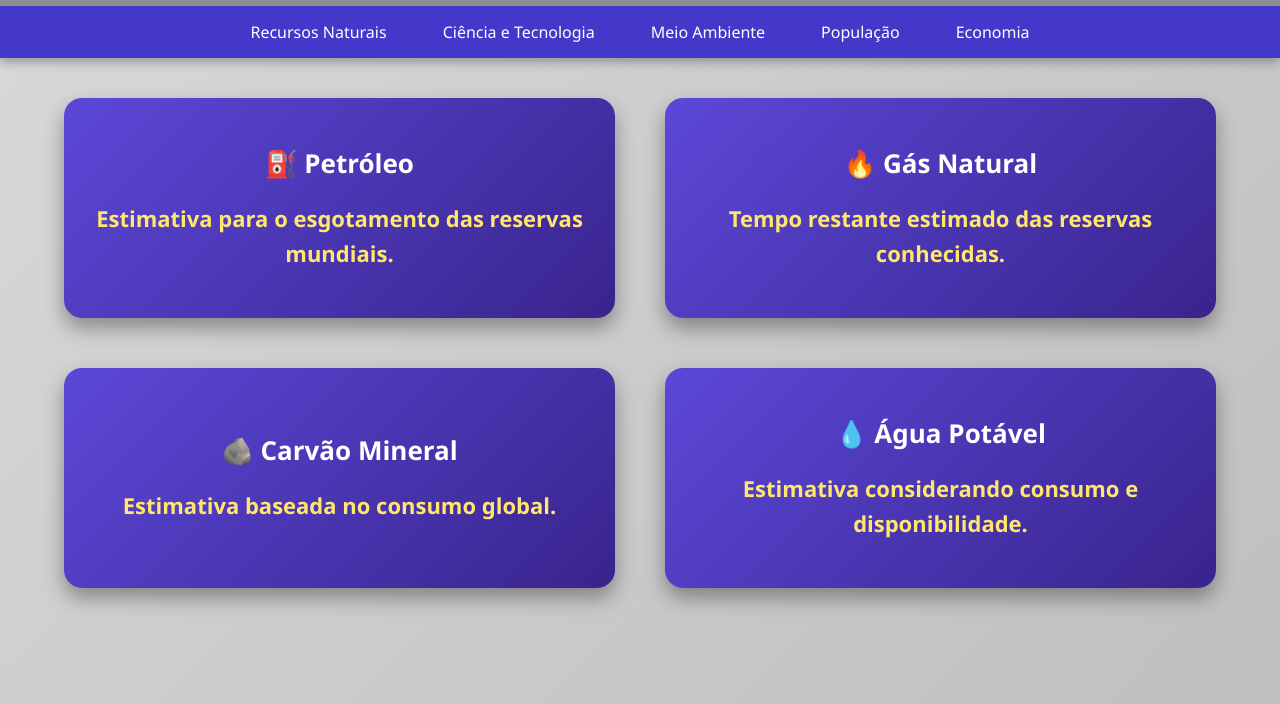
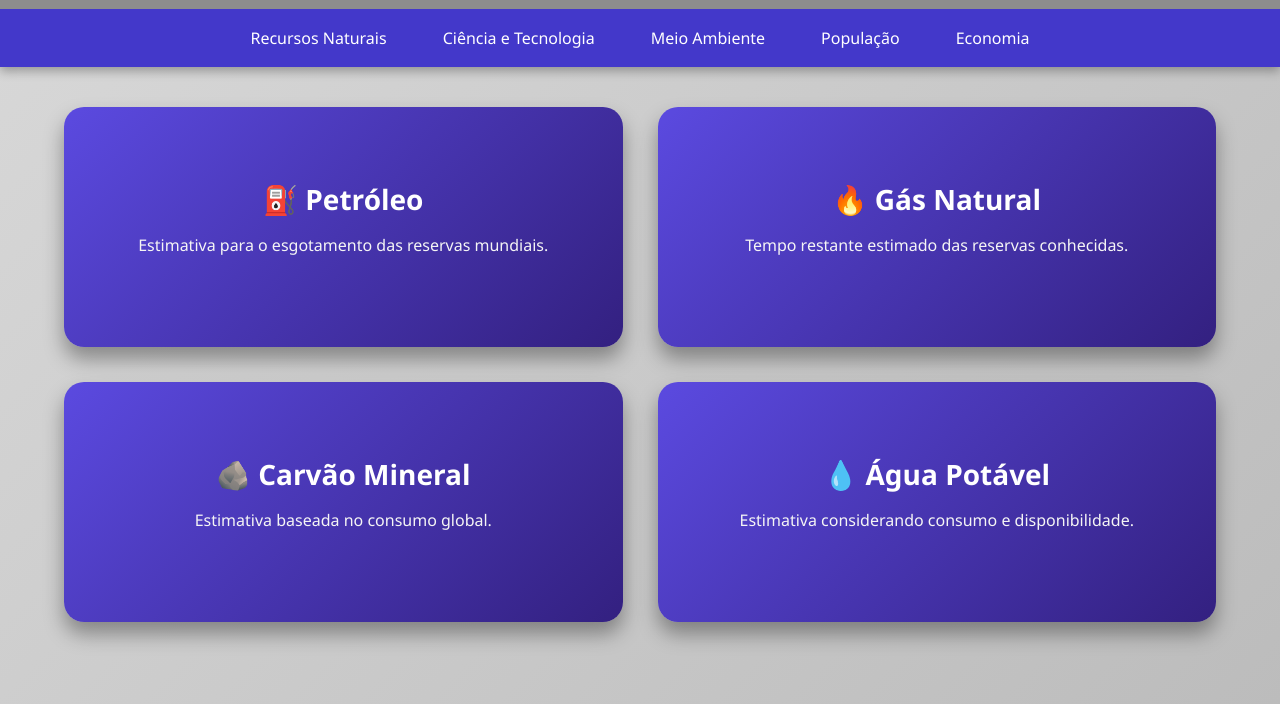
Before and after one commit to andreas-nota10/apresenta-o_do_fim_do_mundo, a plain HTML site: page index.html in a window 1280 px wide. Shown: the part 96-800 px from the top of the page. Drawn offline with Linux system fonts and the light colour scheme.

Commit message:
Refactor CSS styles for consistency and clarity

```diff
--- a/style.css
+++ b/style.css
@@ -1,76 +1,84 @@
-/* ==========================
-   CONFIGURAÇÕES GERAIS
-========================== */
+/* ========================= */
+/* CONFIGURAÇÕES GERAIS */
+/* ========================= */
 
 *{
-    margin: 0;
-    padding: 0;
-    box-sizing: border-box;
-    font-family: "Segoe UI", Tahoma, Geneva, Verdana, sans-serif;
+    margin:0;
+    padding:0;
+    box-sizing:border-box;
+    font-family:'Segoe UI', Tahoma, Geneva, Verdana, sans-serif;
 }
 
 body{
-    background: linear-gradient(135deg,#d9d9d9,#bfbfbf);
-    min-height: 100vh;
+    background:linear-gradient(135deg,#d9d9d9,#bcbcbc);
+    min-height:100vh;
 }
 
-/* ==========================
-   CABEÇALHO
-========================== */
+/* ========================= */
+/* CABEÇALHO */
+/* ========================= */
 
 header{
-    background:#8f8f8f;
+    background:#8d8d8d;
     box-shadow:0 4px 10px rgba(0,0,0,.3);
 }
 
 header h1{
     text-align:center;
     padding:25px;
+    font-size:40px;
     color:#222;
-    font-size:38px;
 }
 
-/* ==========================
-   MENU
-========================== */
+/* ========================= */
+/* MENU */
+/* ========================= */
 
 nav{
+
     display:flex;
+
     justify-content:center;
+
     flex-wrap:wrap;
+
     background:#4338ca;
+
 }
 
 nav button{
 
-    background:transparent;
-    color:white;
+    background:none;
+
     border:none;
 
-    padding:15px 28px;
+    color:white;
+
+    padding:18px 28px;
 
     cursor:pointer;
 
     font-size:16px;
 
     transition:.3s;
+
 }
 
 nav button:hover{
 
-    background:#6557ff;
+    background:#5f53ff;
 
 }
 
 nav button.ativo{
 
-    background:#281f88;
+    background:#2d2488;
 
 }
 
-/* ==========================
-   ÁREA DAS PÁGINAS
-========================== */
+/* ========================= */
+/* ÁREA PRINCIPAL */
+/* ========================= */
 
 main{
 
@@ -80,17 +88,21 @@ main{
 
 }
 
-/* Todas ficam escondidas */
+/* ========================= */
+/* PÁGINAS */
+/* ========================= */
 
 .pagina{
 
     display:none;
 
-    animation: aparecer .5s;
+    grid-template-columns:repeat(2,1fr);
+
+    gap:35px;
+
+    animation:aparecer .4s;
 
 }
-
-/* Apenas a primeira aparece */
 
 #recursos{
 
@@ -98,31 +110,21 @@ main{
 
 }
 
-/* ==========================
-   GRID
-========================== */
-
-.pagina{
-
-    grid-template-columns:repeat(2,1fr);
-
-    gap:50px;
-
-}
-
-/* ==========================
-   CARDS
-========================== */
+/* ========================= */
+/* CARDS */
+/* ========================= */
 
 .card{
 
-    background:linear-gradient(135deg,#5c48d8,#39248d);
+    background:linear-gradient(135deg,#5b4ae0,#332080);
+
+    border-radius:20px;
 
     color:white;
 
-    height:220px;
+    padding:30px;
 
-    border-radius:18px;
+    min-height:240px;
 
     display:flex;
 
@@ -134,11 +136,9 @@ main{
 
     text-align:center;
 
-    box-shadow:0 10px 20px rgba(0,0,0,.35);
+    box-shadow:0 12px 20px rgba(0,0,0,.35);
 
     transition:.3s;
-
-    padding:20px;
 
 }
 
@@ -146,41 +146,47 @@ main{
 
     transform:translateY(-8px);
 
-    box-shadow:0 20px 30px rgba(0,0,0,.45);
+    box-shadow:0 18px 30px rgba(0,0,0,.45);
 
 }
 
-/* ==========================
-   TÍTULOS DOS CARDS
-========================== */
+.card h2{
 
-.card h2{
+    font-size:28px;
+
+    margin-bottom:15px;
+
+}
+
+.card p{
+
+    color:#f5f5f5;
+
+    margin-bottom:18px;
+
+    line-height:1.5;
+
+}
+
+/* ========================= */
+/* TIMER */
+/* ========================= */
+
+.timer{
 
     font-size:26px;
 
-    margin-bottom:20px;
+    font-weight:bold;
+
+    color:#ffe66d;
+
+    line-height:1.5;
 
 }
 
-/* ==========================
-   TIMER
-========================== */
-
-.card p{
-
-    font-size:22px;
-
-    font-weight:bold;
-
-    line-height:1.6;
-
-    color:#ffe66d;
-
-}
-
-/* ==========================
-   ANIMAÇÃO
-========================== */
+/* ========================= */
+/* ANIMAÇÃO */
+/* ========================= */
 
 @keyframes aparecer{
 
@@ -202,9 +208,9 @@ main{
 
 }
 
-/* ==========================
-   RESPONSIVIDADE
-========================== */
+/* ========================= */
+/* RESPONSIVIDADE */
+/* ========================= */
 
 @media(max-width:900px){
 
@@ -232,26 +238,44 @@ main{
 
     }
 
+}
+
+@media(max-width:600px){
+
     .card{
 
-        height:200px;
+        padding:20px;
+
+        min-height:200px;
+
+    }
+
+    .card h2{
+
+        font-size:22px;
+
+    }
+
+    .timer{
+
+        font-size:20px;
 
     }
 
 }
 
-/* ==========================
-   RODAPÉ (caso queira usar)
-========================== */
+/* ========================= */
+/* RODAPÉ */
+/* ========================= */
 
 footer{
 
-    text-align:center;
+    margin-top:40px;
 
     padding:20px;
 
-    color:#444;
+    text-align:center;
 
-    margin-top:40px;
+    color:#555;
 
 }
```
